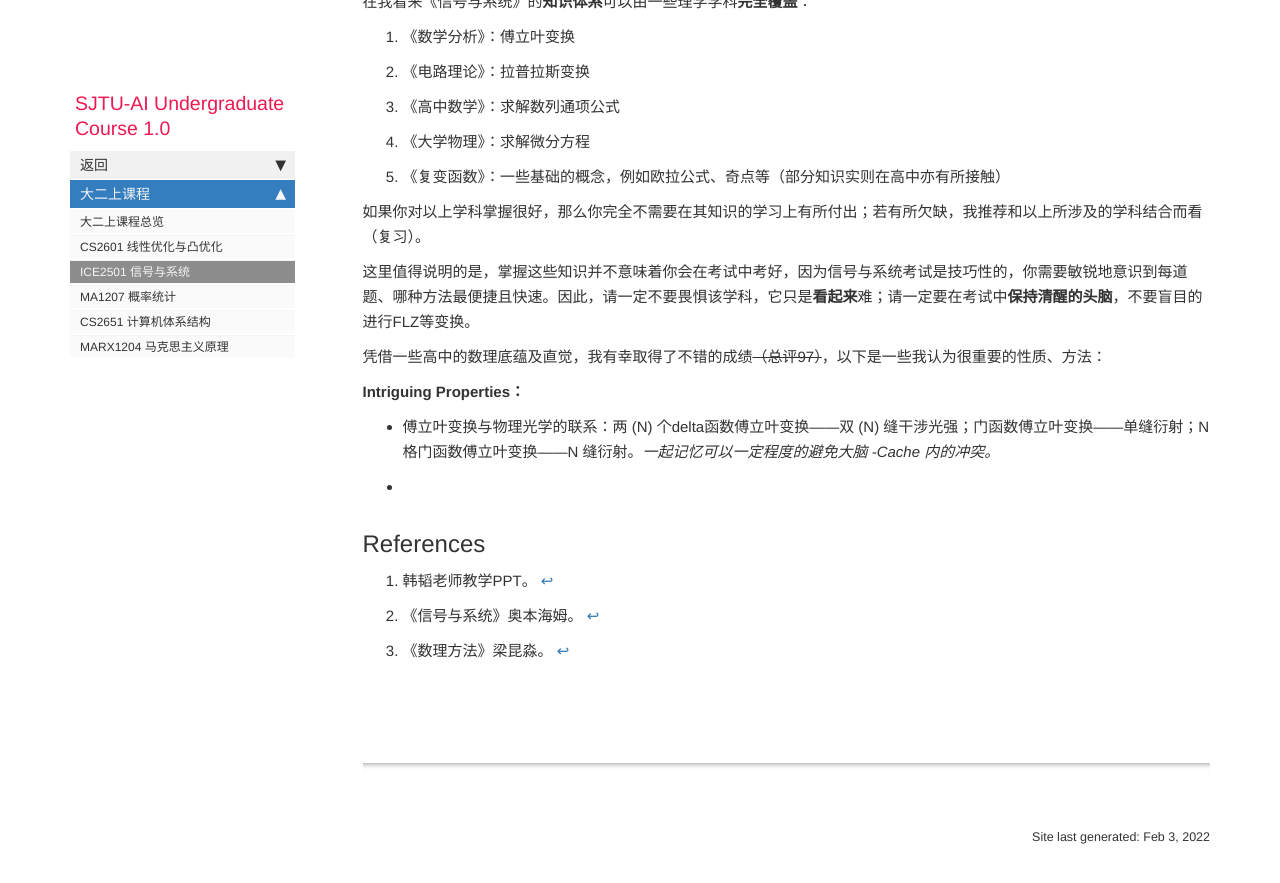
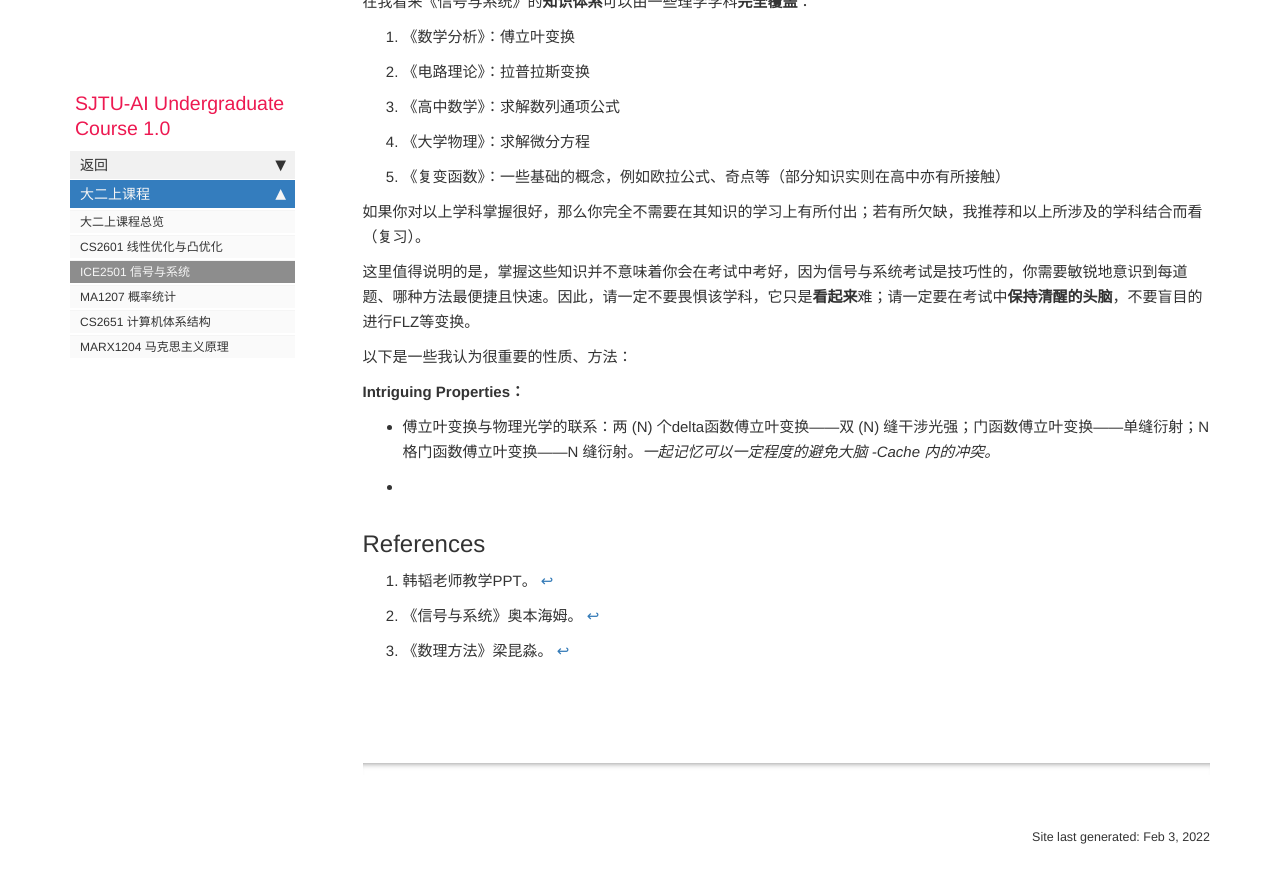
Before and after one commit to aisjtu/aisjtu.github.io, a Jekyll site: the page built from docs/pages/21/21_ICE2501.md, in a window 1280 px wide and 900 px high, scrolled down 1595 px. Shown: the top 883 px of the window. Built offline with Jekyll 4.4.1, drawn with Linux system fonts in a browser that asks for light colours; comment, search, counter and statistics services are not loaded.

Commit message:
Update 21_ICE2501.md

```diff
--- a/docs/pages/21/21_ICE2501.md
+++ b/docs/pages/21/21_ICE2501.md
@@ -53,7 +53,7 @@ TeX 源文件：
 
 这里值得说明的是，掌握这些知识并不意味着你会在考试中考好，因为信号与系统考试是技巧性的，你需要敏锐地意识到每道题、哪种方法最便捷且快速。因此，请一定不要畏惧该学科，它只是**看起来**难；请一定要在考试中**保持清醒的头脑**，不要盲目的进行FLZ等变换。
 
-凭借一些高中的数理底蕴及直觉，我有幸取得了不错的成绩~~（总评97）~~，以下是一些我认为很重要的性质、方法：
+以下是一些我认为很重要的性质、方法：
 
 **Intriguing Properties：**
 
```
